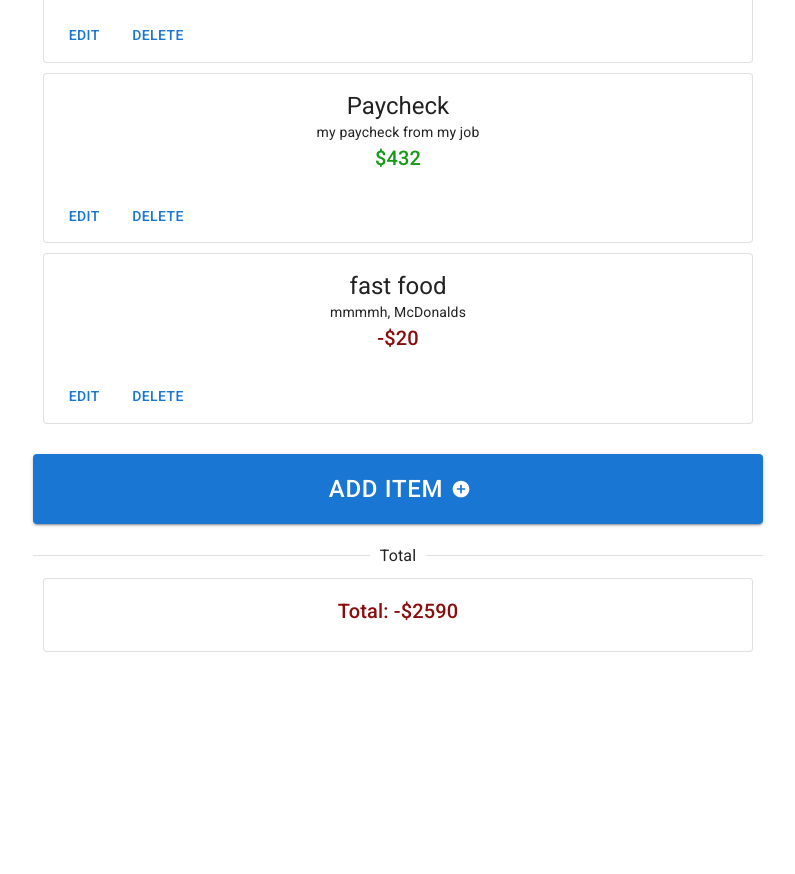
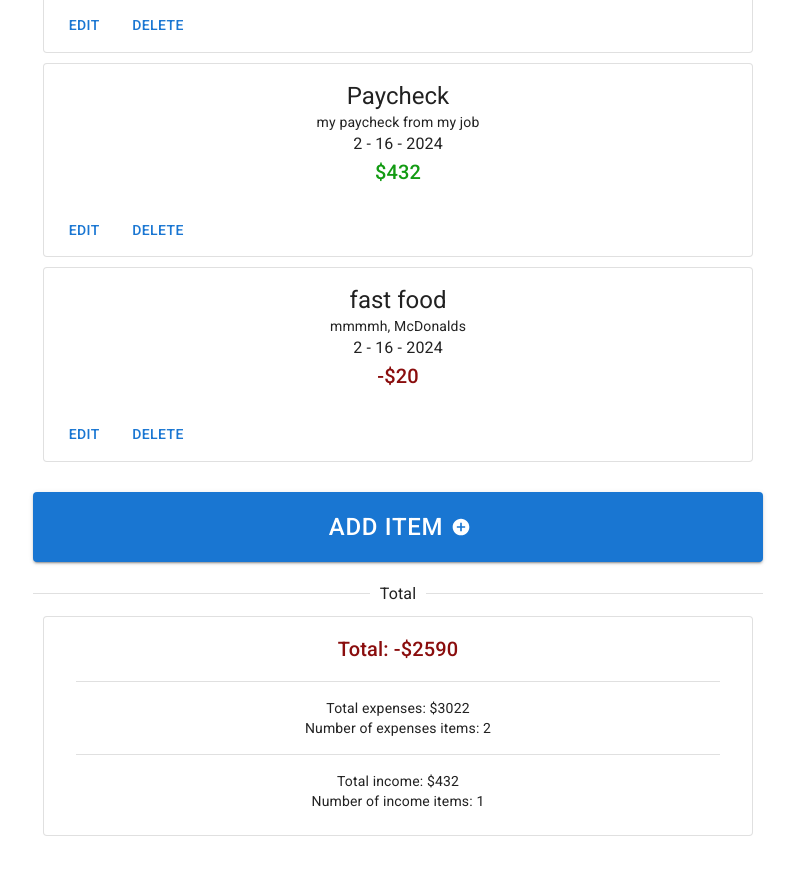
Before and after one commit to phi9009/expenseTracker, a React (Vite) app: page / in a window 1280 px wide. Shown: the part 300-1174 px from the top of the page, without its empty margins (242-1037 px from the left). Before the commit the page ends 994 px from the top, so only its background shows below. Built offline with nearby package versions, Linux system fonts and the light colour scheme.

Commit message:
spruced up front end and added date to format in case of future additions

```diff
--- a/package.json
+++ b/package.json
@@ -14,6 +14,8 @@
     "@emotion/styled": "^11.11.0",
     "@mui/icons-material": "^5.15.10",
     "@mui/material": "^5.15.10",
+    "@mui/x-date-pickers": "^6.19.5",
+    "dayjs": "^1.11.10",
     "react": "^18.2.0",
     "react-dom": "^18.2.0",
     "uuid": "^9.0.1"
--- a/src/ItemsTotal.jsx
+++ b/src/ItemsTotal.jsx
@@ -4,16 +4,32 @@ import Typography from '@mui/material/Typography';
 import Card from '@mui/material/Card';
 import CardActions from '@mui/material/CardActions';
 import Button from '@mui/material/Button';
-
+import Divider from '@mui/material/Divider';
 import "./itemsTotal.css"
 
-export default function ItemsTotal( {value}) {
+
+export default function ItemsTotal( {value, expenseTotal, expenseCount, incomeTotal, incomeCount}) {
 	return (
 		<Card variant='outlined' className='ItemsTotal'>
             <CardContent>
                 <Typography variant='h6' component='h6' className={(value < 0) ? "negative" : ""} >
                     Total: {(value < 0) ? "-" : ""}${Math.abs(value)}
                 </Typography>
+                <Divider sx={{m: 2}}/>
+                <Typography variant="body2">
+                    Total expenses: ${expenseTotal}
+                </Typography>
+                <Typography variant="body2">
+                    Number of expenses items: {expenseCount}
+                </Typography>
+                <Divider sx={{m: 2}}/>
+                <Typography variant="body2">
+                    Total income: ${incomeTotal}
+                </Typography>
+                <Typography variant="body2">
+                    Number of income items: {incomeCount}
+                </Typography>
+
             </CardContent>
         </Card>
 	);
--- a/src/Navbar.jsx
+++ b/src/Navbar.jsx
@@ -12,8 +12,8 @@ import './Navbar.css'
 
 export default function Navbar() {
   return (
-    <Box className="Navbar" sx={{ flexGrow: 1 }}>
-      <AppBar position="static">
+    <Box className="Navbar"  sx={{ flexGrow: 1 }}>
+      <AppBar  position="fixed">
         <Toolbar>
           <IconButton
             size="large"
--- a/src/TrackedItem.jsx
+++ b/src/TrackedItem.jsx
@@ -7,7 +7,7 @@ import './TrackedItem.css'
 
 
 
-export default function TrackedItem( {value, isExpense, title, description, remove, update, id}) {
+export default function TrackedItem( {value, isExpense, title, description,date, remove, update, id}) {
     const [isBeingEditted, setEditted] = useState(false);
 
     const itemShow = (
@@ -17,6 +17,7 @@ export default function TrackedItem( {value, isExpense, title, description, remo
             title={title}
             description={description}
             remove={remove}
+            date = {date}
             edit = {() => setEditted(true)}
         />
     )
@@ -28,7 +29,7 @@ export default function TrackedItem( {value, isExpense, title, description, remo
 				isExpense={isExpense}
 				title={title}
 				description={description}
-
+				date = {date}
                 back = {() => setEditted(false)}
                 update = {update}
                 id = {id}
--- a/src/TrackedShow.jsx
+++ b/src/TrackedShow.jsx
@@ -3,7 +3,7 @@ import Typography from '@mui/material/Typography';
 import CardActions from '@mui/material/CardActions';
 import Button from '@mui/material/Button';
 
-export default function TrackedShow({value, isExpense, title, description, remove, edit}){
+export default function TrackedShow({value, isExpense, title, description,date, remove, edit}){
 
     return (
     <>
@@ -13,6 +13,9 @@ export default function TrackedShow({value, isExpense, title, description, remov
                 </Typography>
                 <Typography variant="body2">
                     {description}
+                </Typography>
+                <Typography variant="body3">
+                    {date.$M+1} - {date.$D} - {date.$y}
                 </Typography>
                 <Typography variant='h6' className={isExpense?"expense": ""}>
                 {isExpense?"-": ""}${value}
--- a/src/TrackedUpdate.jsx
+++ b/src/TrackedUpdate.jsx
@@ -12,11 +12,13 @@ import OutlinedInput from '@mui/material/OutlinedInput';
 import InputLabel from '@mui/material/InputLabel';
 import InputAdornment from '@mui/material/InputAdornment';
 import FormControl from '@mui/material/FormControl';
+import { AdapterDayjs } from '@mui/x-date-pickers/AdapterDayjs';
+import { LocalizationProvider } from '@mui/x-date-pickers/LocalizationProvider';
+import { DatePicker } from '@mui/x-date-pickers/DatePicker';
 
+export default function TrackedUpdate({value, isExpense, title, description, back, update,date, id}){
 
-export default function TrackedUpdate({value, isExpense, title, description, back, update, id}){
-
-    const [item, updateItem] = useState({value, isExpense, title, description});
+    const [item, updateItem] = useState({value, isExpense, title, description, date});
 
     const handleToggle = (event) => {
         const newItem = {...item, isExpense: event.target.checked};
@@ -43,6 +45,13 @@ export default function TrackedUpdate({value, isExpense, title, description, bac
         updateItem(newItem);
     }
 
+    const handleDate = (newDate) => {
+        const newItem = {...item, date: newDate};
+        updateItem(newItem);
+    }
+
+
+
     return (
     <>
     <CardContent>
@@ -52,13 +61,9 @@ export default function TrackedUpdate({value, isExpense, title, description, bac
             label="Title"
             value={item.title}
             onChange={changeTitle}
+            sx={{margin: 2}}
         />
-        <TextField
-            id="outlined-required"
-            label="Description"
-            value={item.description}
-            onChange={changeDesc}
-        />
+
         <FormControlLabel
             control={
                 <Switch
@@ -68,6 +73,16 @@ export default function TrackedUpdate({value, isExpense, title, description, bac
                 />
             }
             label="Expense?"
+            sx={{margin: 2}}
+            id={"expense"+item.id}
+        />
+        <TextField
+            fullWidth
+            id="outlined-required"
+            label="Description"
+            value={item.description}
+            onChange={changeDesc}
+            sx={{ m: 1 }}
         />
          <FormControl fullWidth sx={{ m: 1 }}>
           <InputLabel htmlFor="outlined-adornment-amount">Amount</InputLabel>
@@ -79,6 +94,9 @@ export default function TrackedUpdate({value, isExpense, title, description, bac
             onChange={changeValue}
           />
         </FormControl>
+        <LocalizationProvider dateAdapter={AdapterDayjs}>
+                    <DatePicker onChange={handleDate} />
+        </LocalizationProvider>
 
             </CardContent>
         <CardActions>
--- a/src/Tracker.css
+++ b/src/Tracker.css
@@ -2,6 +2,7 @@
     width: 60%;
 
     margin: 10px auto ;
+    margin-top: 50px;
 }
 
 .Tracker .Header{
--- a/src/Tracker.jsx
+++ b/src/Tracker.jsx
@@ -1,5 +1,5 @@
 import { useState } from "react";
-
+import dayjs from "dayjs";
 import { v4 as uuidv4 } from "uuid";
 
 import Divider from "@mui/material/Divider";
@@ -12,7 +12,11 @@ import AddItem from "./AddItem";
 
 import "./Tracker.css";
 
+
+
 function loadItems() {
+	const test = dayjs();
+	console.log(test);
 	return [
 		{
 			value: 3002,
@@ -20,6 +24,7 @@ function loadItems() {
 			id: uuidv4(),
 			title: "Rent",
 			description: "my weekly rent contribution",
+			date: dayjs()
 		},
 		{
 			value: 432,
@@ -27,6 +32,7 @@ function loadItems() {
 			id: uuidv4(),
 			title: "Paycheck",
 			description: "my paycheck from my job",
+			date: dayjs()
 		},
 		{
 			value: 20,
@@ -34,19 +40,29 @@ function loadItems() {
 			id: uuidv4(),
 			title: "fast food",
 			description: "mmmmh, McDonalds",
+			date: dayjs()
 		},
 	];
+
 }
 
 export default function Tracker() {
 	const [trackedItems, updateItems] = useState(loadItems);
 
 	let budgetTotal = 0;
+	let expenseTotal = 0;
+	let incomeTotal = 0;
+	let expenseCount = 0;
+	let incomeCount = 0;
 	for (let i of trackedItems) {
 		if (i.isExpense === true) {
 			budgetTotal -= i.value;
+			expenseTotal += i.value;
+			expenseCount++;
 		} else {
 			budgetTotal += i.value;
+			incomeTotal += i.value;
+			incomeCount++;
 		}
 	}
 	const removeItem = (id) => {
@@ -58,20 +74,20 @@ export default function Tracker() {
 	const updateItem = (id, i) => {
 		updateItems((prevItems) => {
 			return prevItems.map((item) => {
-                if(item.id === id){
+				if (item.id === id) {
 					return i;
-                }else{
+				} else {
 					return item;
 				}
-            })
 			});
-    }
+		});
+	};
 
-    const addItem = (id,    item) => {
+	const addItem = (id, item) => {
 		updateItems((prevItems) => {
-            return [...prevItems, {...item, id: uuidv4()}];
+			return [...prevItems, { ...item, id: uuidv4() }];
 		});
-    }
+	};
 
 	return (
 		<div className="Tracker">
@@ -85,15 +101,21 @@ export default function Tracker() {
 					isExpense={item.isExpense}
 					title={item.title}
 					description={item.description}
+					date={item.date}
 					remove={() => removeItem(item.id)}
 					update={updateItem}
-                    id = {item.id}
-
+					id={item.id}
 				/>
 			))}
-			<AddItem add = {addItem} />
+			<AddItem add={addItem} />
 			<Divider>Total</Divider>
-			<ItemsTotal value={budgetTotal} />
+			<ItemsTotal
+				value={budgetTotal}
+				incomeTotal={incomeTotal}
+				incomeCount={incomeCount}
+				expenseTotal={expenseTotal}
+				expenseCount={expenseCount}
+			/>
 		</div>
 	);
 }
```
Also changed, not shown: 1 other file (tests, documents, lock files or other folders). Lines whose indentation alone changed are shown as unchanged.
